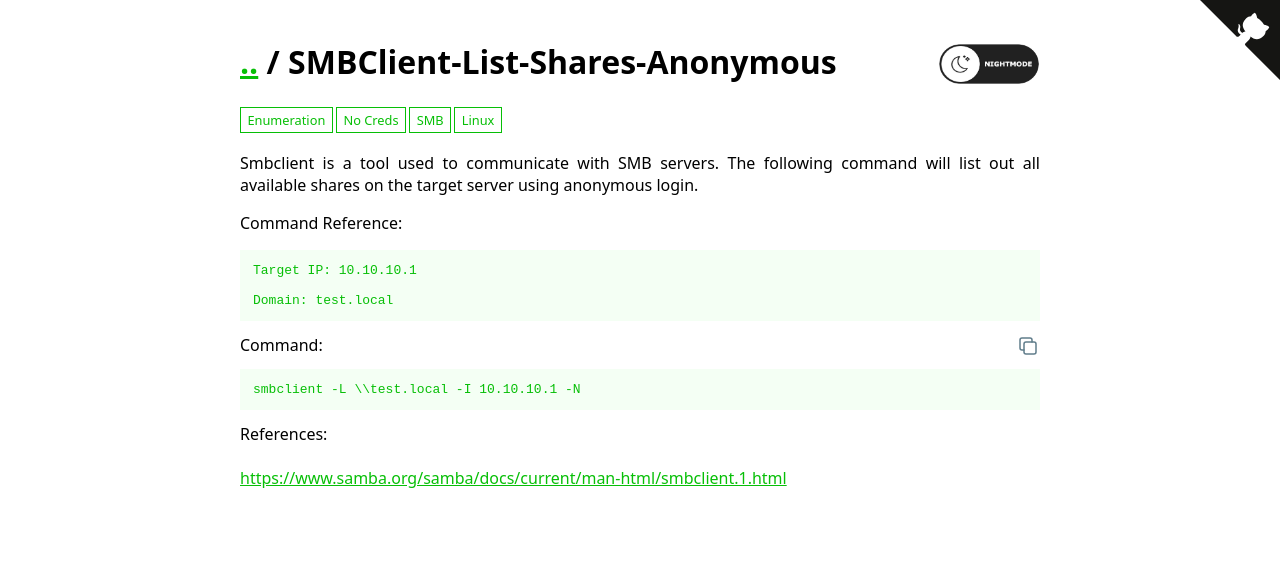
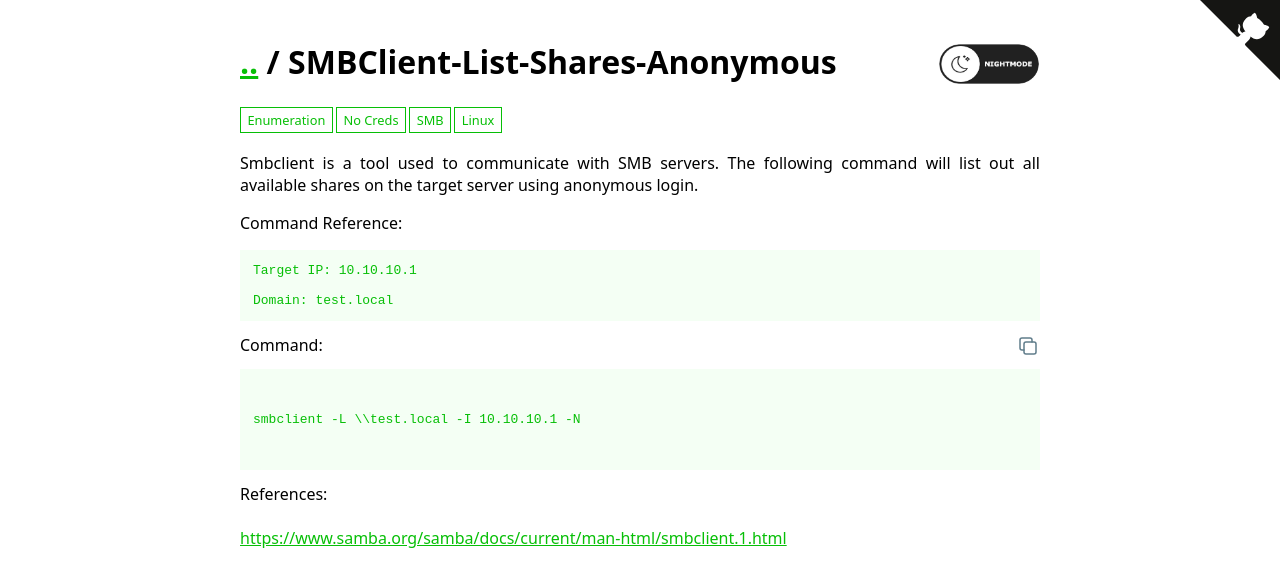
Before and after one commit to NVAToolkit/NVAToolkit.github.io, a Jekyll site: the page built from _wadcoms/SMBClient-List-Shares-Anonymous.md, in a window 1280 px wide. Shown: the top 587 px of the page. Built offline with Jekyll 4.4.1, drawn with Linux system fonts in a browser that asks for light colours.

Commit message:
modified:   _layouts/bin.html

```diff
--- a/_layouts/bin.html
+++ b/_layouts/bin.html
@@ -12,13 +12,11 @@ layout: common
 
 Command:
 <a href="javascript:void(0)" onClick="copyFunction_com()" style="float: right; margin-bottom: -10px;"><img src="/assets/copy-button.svg" alt="Copy" title="Copy" id="code_img"/></a>
-<ul class="examples">
-    {% for cmd in page.command %}
-    <li>
-        <pre><code class="command-code">{{ cmd }}</code></pre>
-    </li>
-    {% endfor %}
-</ul>
+<pre><code class="command-code" id="code_text">
+{% for cmd in page.command %}
+{{ cmd }}
+{% endfor %}
+</code></pre>
 
 {% if page.code %}
 Extra code:
```
